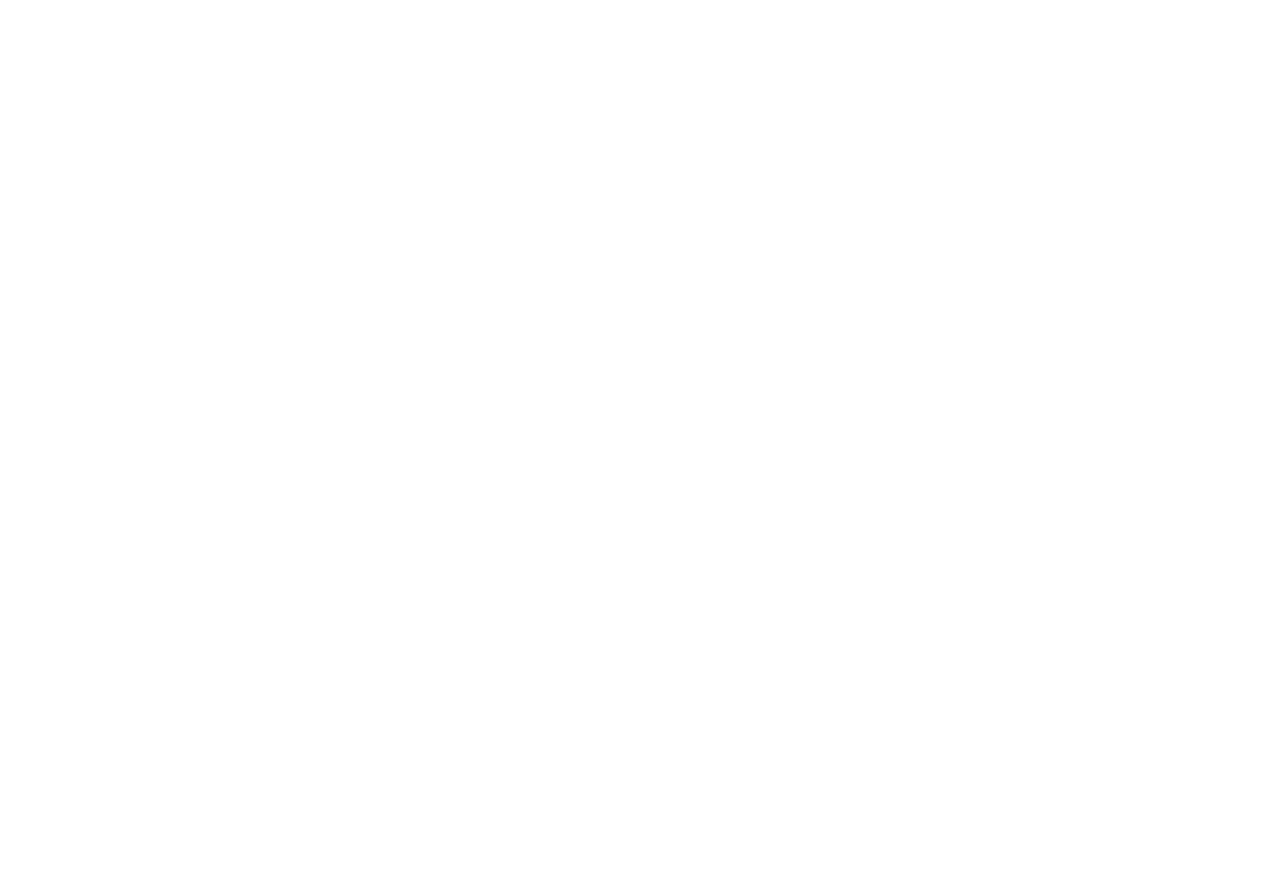
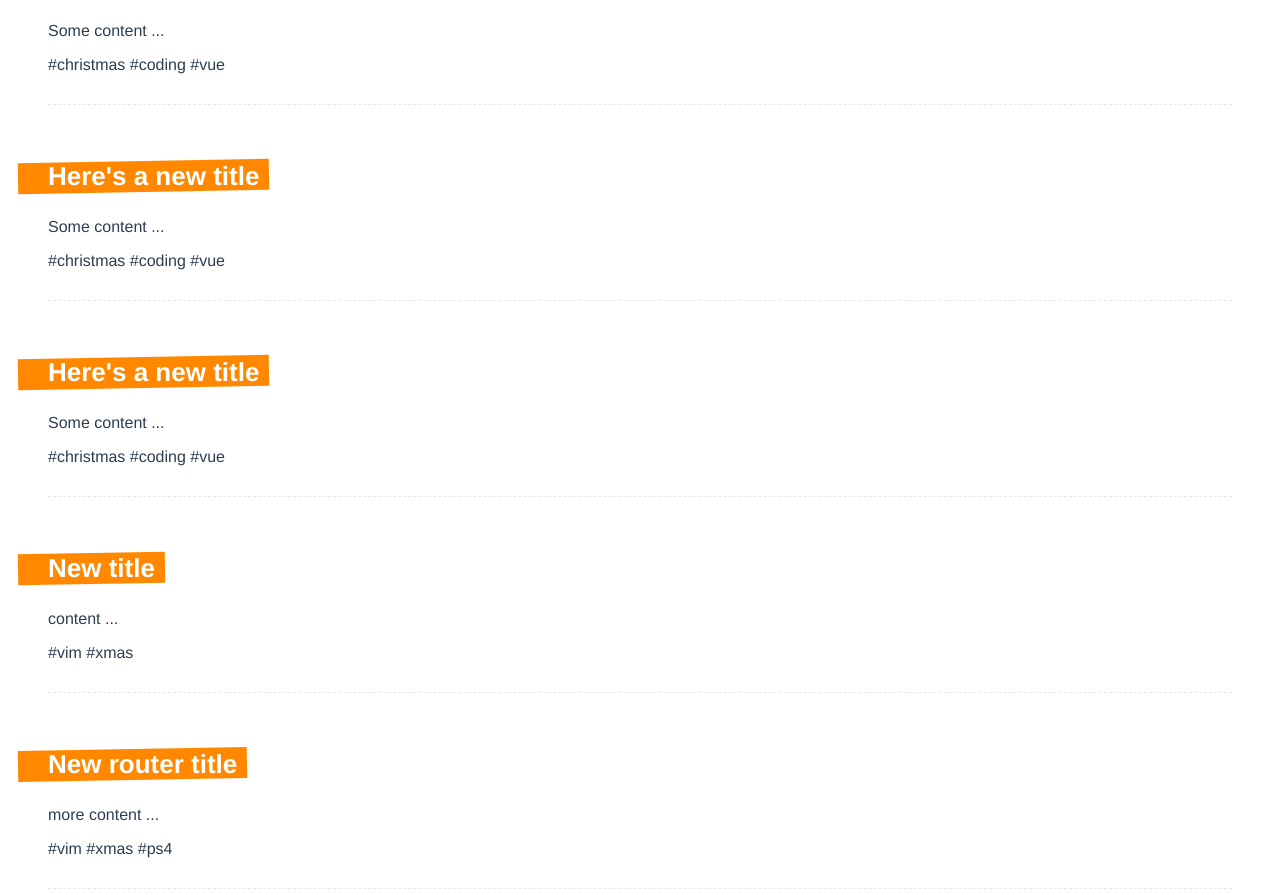
Before and after one commit to gaylonalfano/vue-firebase-course, a Vue app in the folder dojo-blog/: page / in a window 1280 px wide. Shown: the part 1103-1998 px from the top of the page. Before the commit the page ends 1042 px from the top, so only its background shows below. Built offline with nearby package versions, Linux system fonts and the light colour scheme; data requests are answered from the project's data file.

Commit message:
Added a redirect after submitting a post using router.push({name: Home}) to redirect to a named route. Pretty straightforward.

```diff
--- a/dojo-blog/data/db.json
+++ b/dojo-blog/data/db.json
@@ -37,6 +37,55 @@
         "mac",
         "vim"
       ]
+    },
+    {
+      "title": "Here's a new title",
+      "body": "Some content",
+      "tags": [
+        "christmas",
+        "coding",
+        "vue"
+      ],
+      "id": 68
+    },
+    {
+      "title": "Here's a new title",
+      "body": "Some content",
+      "tags": [
+        "christmas",
+        "coding",
+        "vue"
+      ],
+      "id": 69
+    },
+    {
+      "title": "Here's a new title",
+      "body": "Some content",
+      "tags": [
+        "christmas",
+        "coding",
+        "vue"
+      ],
+      "id": 70
+    },
+    {
+      "title": "New title",
+      "body": "content",
+      "tags": [
+        "vim",
+        "xmas"
+      ],
+      "id": 71
+    },
+    {
+      "title": "New router title",
+      "body": "more content",
+      "tags": [
+        "vim",
+        "xmas",
+        "ps4"
+      ],
+      "id": 72
     }
   ]
 }
--- a/dojo-blog/src/views/CreatePost.vue
+++ b/dojo-blog/src/views/CreatePost.vue
@@ -20,7 +20,9 @@
 
 <script lang="ts">
 import { defineComponent, ref } from "vue";
+import { useRouter } from "vue-router";
 import Post from "@/interfaces/post";
+
 export default defineComponent({
   name: "CreatePost",
   setup() {
@@ -31,6 +33,9 @@
     // Q: Can I use extend Post type to add the 'id' field on top?
     // Q: Add the newPost object inside this funtion or setup()?
     // A: Should put inside createPost() function!
+
+    const router = useRouter();
+    // console.log(router);
 
     function addTagHandler(e: KeyboardEvent): void {
       // console.group("addTagHandler Executed");
@@ -82,9 +87,17 @@
       const response = await fetch(url, opts);
       // NOTE I don't think I need to do these extra steps and return result
       // unless I plan on doing something with it in the template, etc.
-      const result = await response.json();
+      // const result = await response.json();
+      // return result;
 
-      return result;
+      // Let's reset the form fields
+      // NOTE Not necessary after we added the redirect
+      title.value = "";
+      body.value = "";
+      tags.value = [];
+
+      // Redirect back to Home page
+      router.push({ name: "Home" });
     }
 
     return { title, body, tag, tags, addTagHandler, createPost };
```
